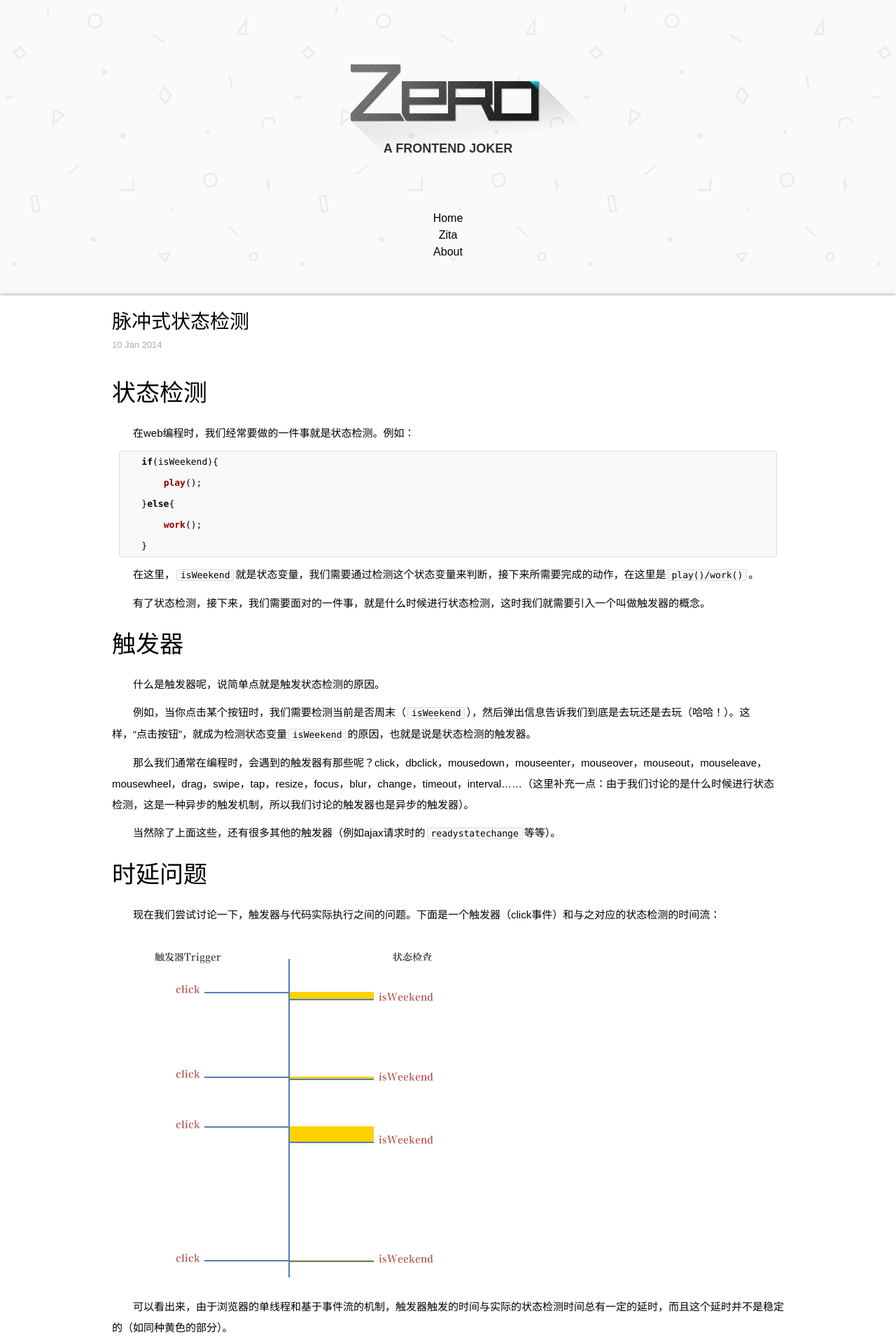
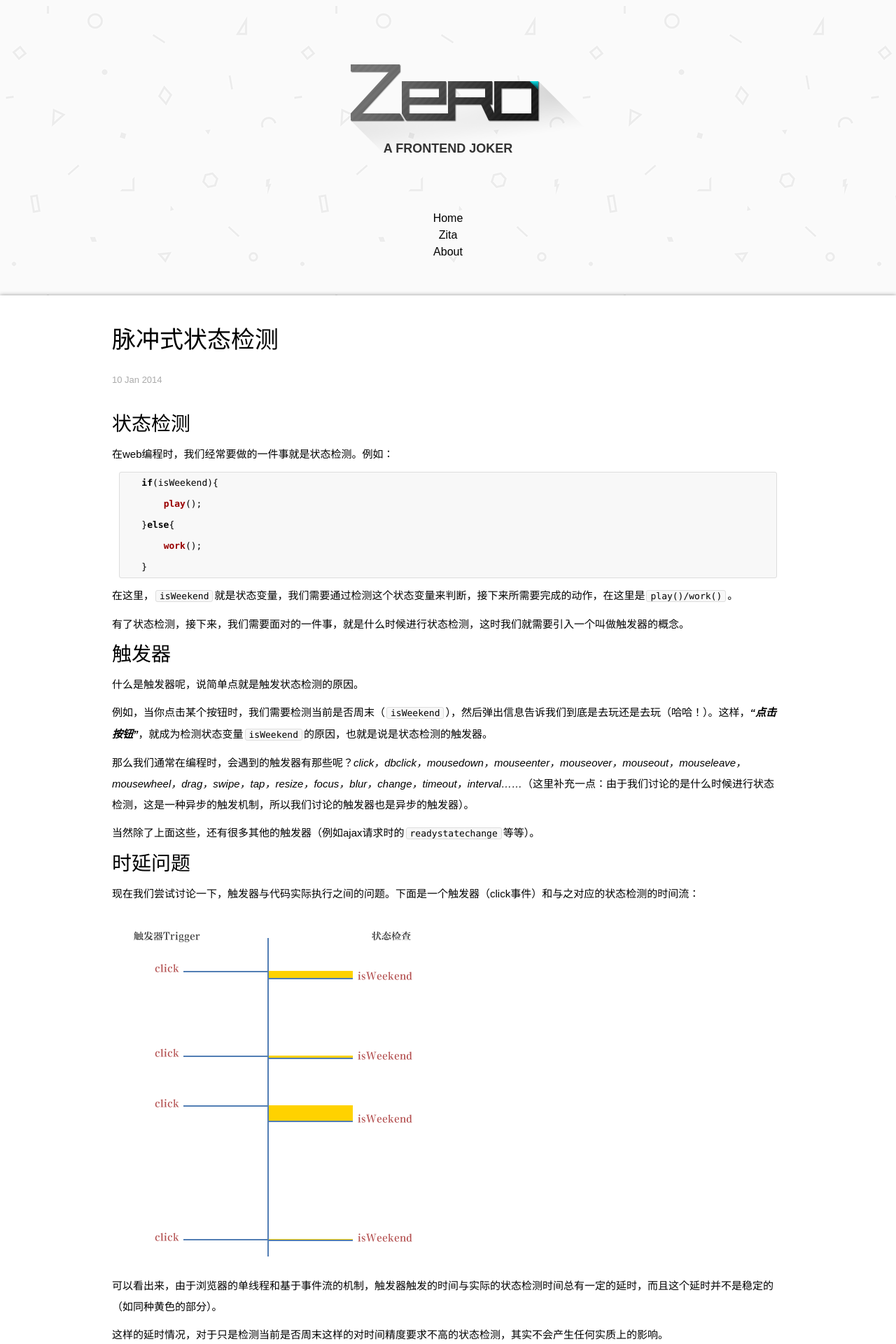
Before and after one commit to lizzz0523/lizzz0523.github.io, a Jekyll site: the page built from _posts/2014-01-10-function-pulse.md, in a window 1280 px wide. Shown: the top 1920 px of the page at 70% size. Built offline with Jekyll 4.4.1, drawn with Linux system fonts in a browser that asks for light colours; nearby versions of some CDN libraries; Markdown is read by kramdown in place of the engine named in the settings.

Commit message:
update style

```diff
--- a/css/zero.css
+++ b/css/zero.css
@@ -156,14 +156,14 @@ body {
 }
 
 .post h3 {
-    font-size: 28px;
-    line-height: 36px;
+    margin: 20px 0;
+    font-size: 34px;
+    line-height: 46px;
 }
 
 .post h4 {
-    margin: 20px 0;
-    font-size: 34px;
-    line-height: 46px;
+    font-size: 28px;
+    line-height: 36px;
 }
 
 .post code {
@@ -174,13 +174,26 @@ body {
 
 .post p {
     margin: 10px 0;
-    text-indent: 2em;
 }
 
 .post p code {
     margin: 0 2px;
     padding: 0px 5px;
     white-space: nowrap;
+}
+
+.post p em,
+.post p strong {
+    font-style: italic;
+}
+
+.post p strong {
+    font-weight: bold;
+}
+
+.post ul,
+.post ol {
+    padding-left: 40px;
 }
 
 .post .date {
```
